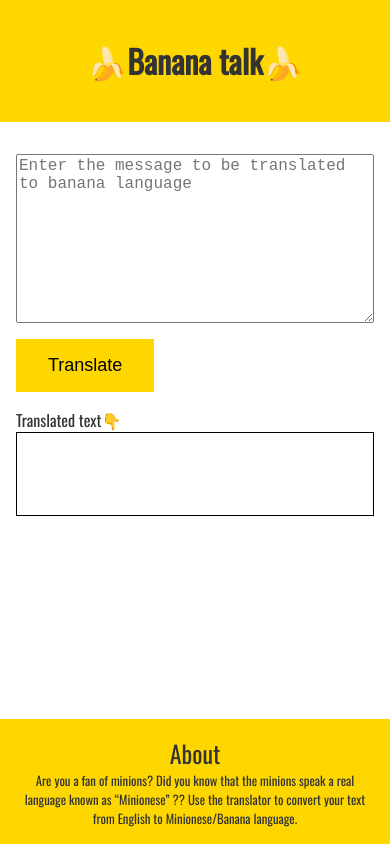
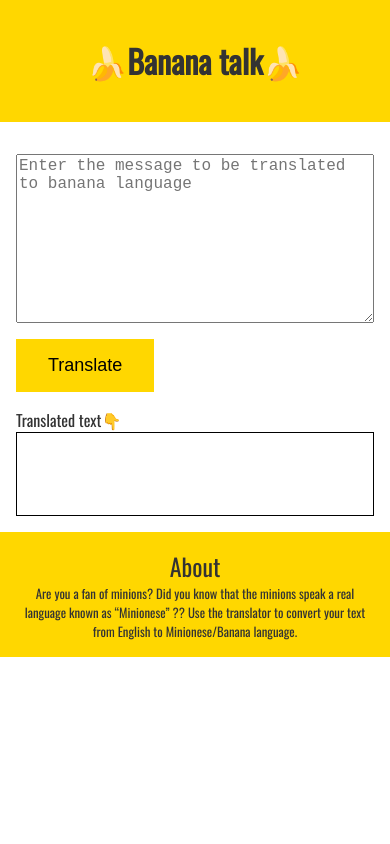
Before and after one commit to shreyabiradar07/Minionese, a plain HTML site: page index.html in a window 390 px wide. Drawn offline with nearby package versions, Linux system fonts and the light colour scheme.

Commit message:
responsive footer

```diff
--- a/style.css
+++ b/style.css
@@ -45,7 +45,7 @@ overflow: scroll;
 border: 1px solid black;
 }
 footer {
-    position: fixed;
+    position:relative;
     bottom: 0;
     width: 100%;
     padding: 1rem;
@@ -57,7 +57,7 @@ footer p {
   max-width: 600px;
     margin: auto;
 }
-@media only screen and (max-width:660px){
+@media only screen and (max-width:600px){
   footer{
     font-size:0.8rem;
   }
```
